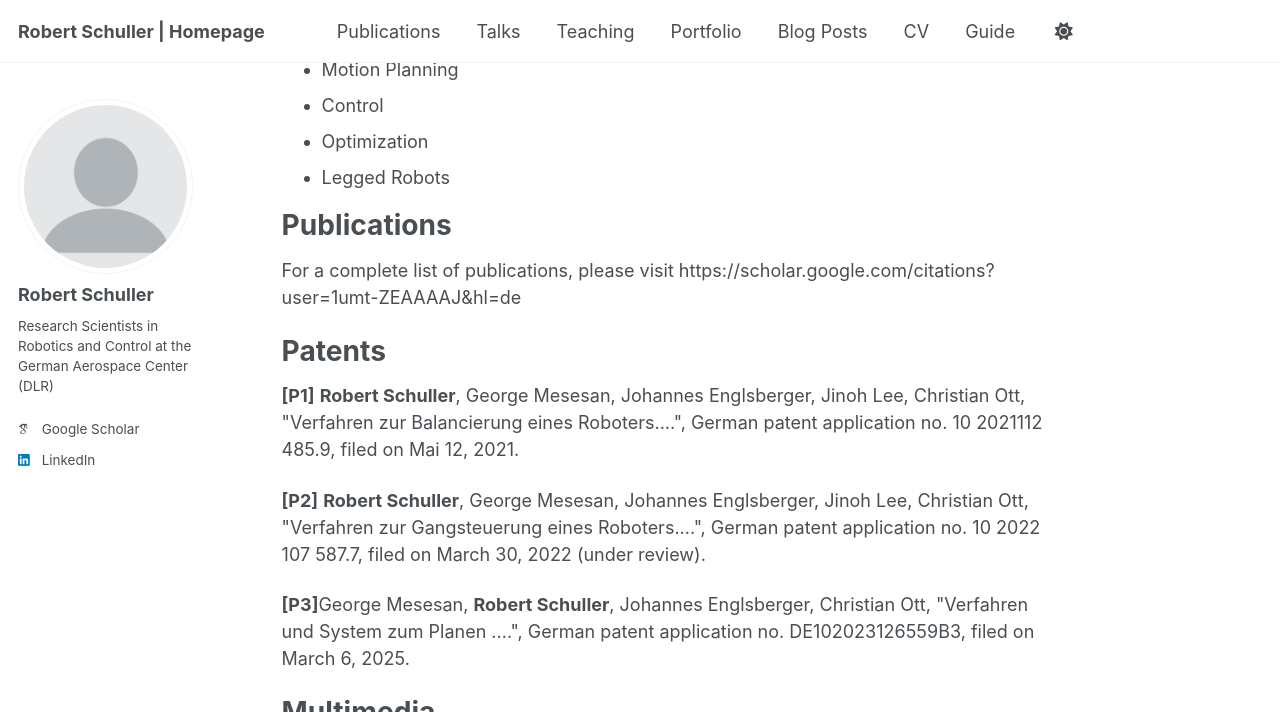
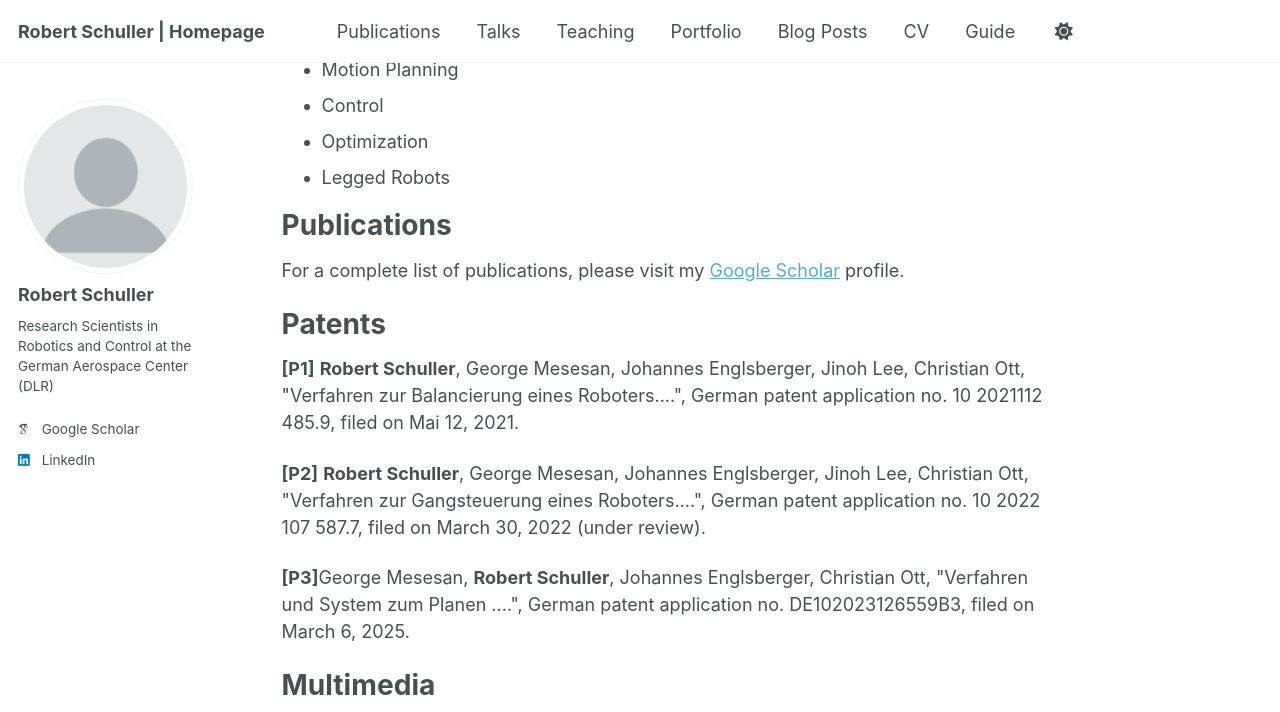
Before and after one commit to RoSchuller/RoSchuller.github.io, a Jekyll site: the page built from _pages/about.md, in a window 1280 px wide and 900 px high, scrolled down 331 px, cut to the strip 0-712 px from the top of the window. Built offline with Jekyll 4.4.1, drawn with Linux system fonts in a browser that asks for light colours; some web fonts are replaced.

Commit message:
Update about.md

```diff
--- a/_pages/about.md
+++ b/_pages/about.md
@@ -21,7 +21,7 @@ Interests
 Publications
 ======
 
-For a complete list of publications, please visit https://scholar.google.com/citations?user=1umt-ZEAAAAJ&hl=de
+For a complete list of publications, please visit my <a href="https://scholar.google.com/citations?user=1umt-ZEAAAAJ&hl=de">Google Scholar</a> profile.
 
 Patents
 ======
```
